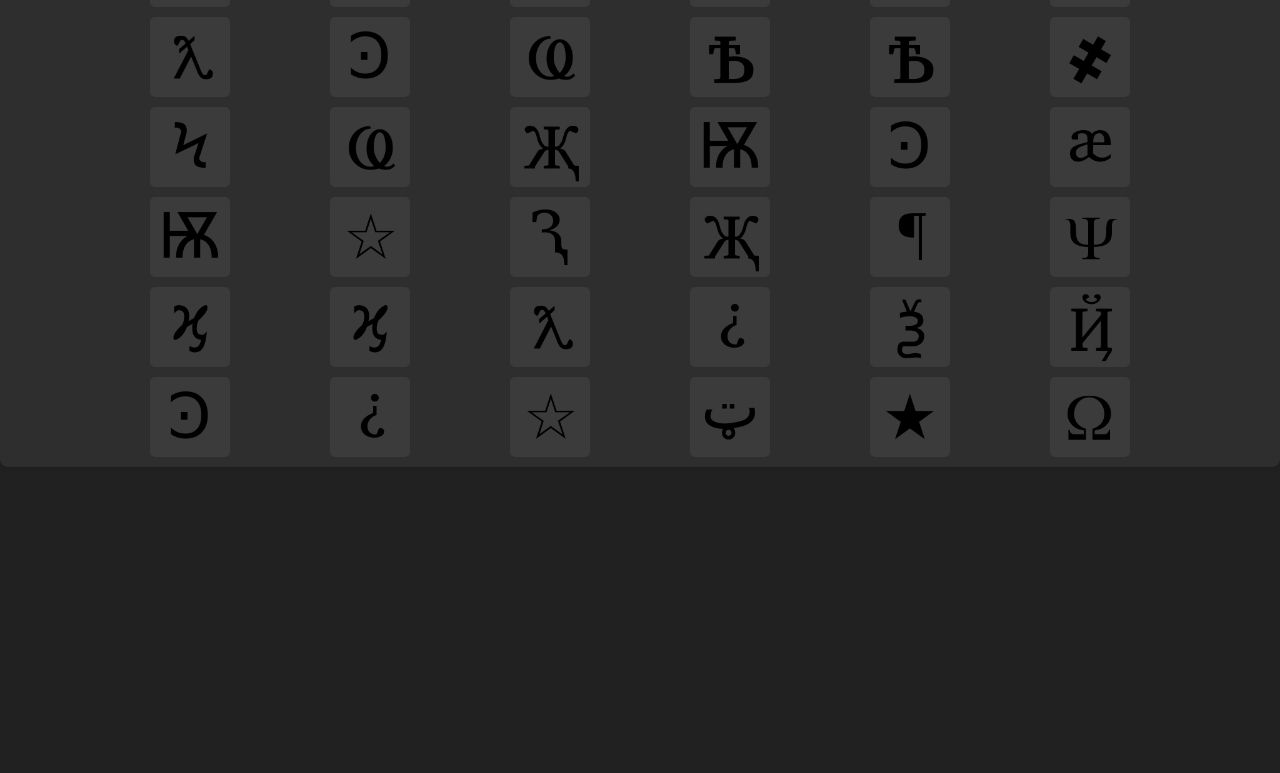
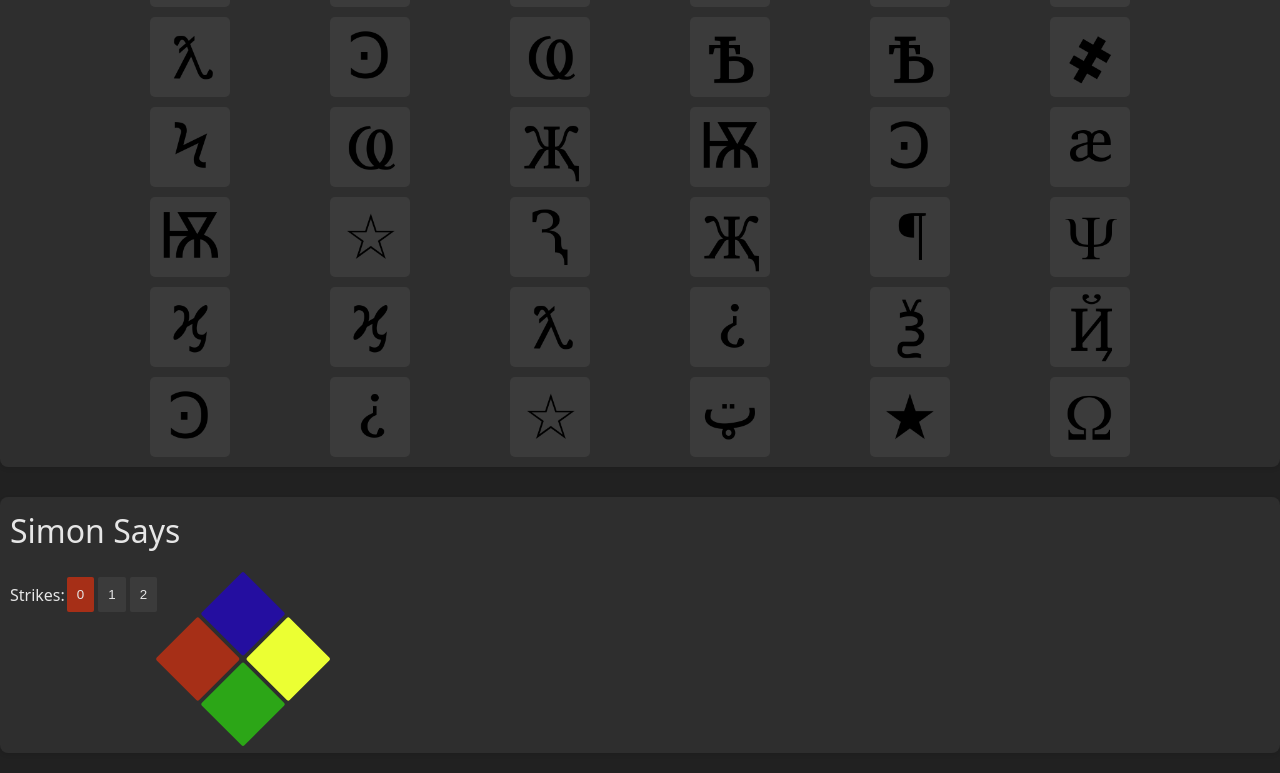
Before and after one commit to prushton2/ktane-automanual, a React (Vite) app: page / in a window 1280 px wide. Shown: the part 1300-2073 px from the top of the page. Before the commit the page ends 1787 px from the top, so only its background shows below. Built offline with nearby package versions, Linux system fonts and the light colour scheme.

Commit message:
Added simon says

```diff
--- a/src/App.tsx
+++ b/src/App.tsx
@@ -4,6 +4,7 @@ import Wires from './components.tsx/Wires'
 import Setup, { type Indicators } from './components.tsx/Setup'
 import Button from './components.tsx/Button'
 import Symbols from './components.tsx/Symbols'
+import SimonSays from './components.tsx/SimonSays'
 
 interface ComponentInfo {
   name: string
@@ -31,6 +32,10 @@ function App() {
     {
       name: "Symbols",
       component: <Symbols />
+    },
+    {
+      name: "Simon Says",
+      component: <SimonSays serialNumber={serialNumber} />
     }
   ]
 
@@ -41,9 +46,7 @@ function App() {
           <label className='modName'>{e.name}</label>
           {e.component}
         </div>
-      })
-
-      }
+      })}
     </>
   )
 }
--- a/src/components.tsx/Button.tsx
+++ b/src/components.tsx/Button.tsx
@@ -2,6 +2,7 @@ import "./Button.css";
 import "../global.css";
 import { useEffect, useState, type JSX } from 'react';
 import type { Indicators } from "./Setup";
+import { colors } from "../global";
 
 function Button({ batteries, indicators }: { batteries: number, indicators: Indicators }): JSX.Element {
     const [label, setLabel] = useState("")
@@ -13,7 +14,6 @@ function Button({ batteries, indicators }: { batteries: number, indicators: Indi
     }, [label, color, strip])
 
     const labels: string[] = ["Abort", "Detonate", "Hold", "Other"]
-    const colors: string[] = ["Red", "Green", "Blue", "Yellow", "White", "Black"]
 
     function solve(): string {
         function solveStrip(color: string): string {
@@ -56,7 +56,10 @@ function Button({ batteries, indicators }: { batteries: number, indicators: Indi
 
         if (color == "Yellow") {
             return releaseHeldStrip()
+        }
 
+        if (color == "Red" && label == "Hold") {
+            return "Press and immediately release the button"
         }
 
         return releaseHeldStrip()
--- /dev/null
+++ b/src/components.tsx/SimonSays.css
@@ -0,0 +1,109 @@
+.SSComponent {
+    display: flex;
+    margin: 10px;
+    flex-direction: row;
+
+    @media (max-width: 600px) {
+        flex-direction: column;
+    }
+}
+
+.SSStrikeSelect {
+    display: flex;
+    flex-direction: row;
+    height: min-content;
+}
+
+.SSStrikeLabel {
+    display: flex;
+    align-items: center;
+}
+
+.SSStrikeButton {
+    background-color: var(--bg-light);
+    color: var(--text);
+    border: none;
+    border-radius: 2px;
+    margin: 2px;
+    padding: 10px;
+    height: min-content;
+}
+
+.SSStrikeSelected {
+    background-color: var(--red);
+}
+
+.SSButtonPanelDiv {
+    display: flex;
+    flex-direction: column;
+    padding: 20px;
+    @media (max-width: 600px) {
+        flex-direction: row;
+    }
+}
+
+.SSButtonPanel {
+    transform: rotate(45deg);
+}
+
+.SSButtonPanel2 {
+    display: flex;
+    flex-direction: row;
+}
+
+.SSButton {
+    border: none;
+    border-radius: 2px;
+    margin: 2px;
+    padding: 30px;
+}
+
+.SSButtonRed {
+    background-color: var(--red);
+}
+
+.SSButtonGreen {
+    background-color: var(--green);
+}
+
+.SSButtonBlue {
+    background-color: var(--blue);
+}
+
+.SSButtonYellow {
+    background-color: var(--yellow);
+}
+
+.SSButtonRed:active {
+    background-color: var(--red-dark);
+}
+
+.SSButtonGreen:active {
+    background-color: var(--green-dark);
+}
+
+.SSButtonBlue:active {
+    background-color: var(--blue-dark);
+}
+
+.SSButtonYellow:active {
+    background-color: var(--yellow-dark);
+}
+
+.SSAnswerDiv {
+    display: flex;
+    flex-direction: row;
+    flex-basis: 0%;
+    flex-grow: 12;
+
+    height: 50px;
+
+    @media (max-width: 600px) {
+        flex-direction: column;
+    }
+}
+
+.SSAnswer {
+    padding: 20px;
+    margin: 2px;
+}
--- /dev/null
+++ b/src/components.tsx/SimonSays.tsx
@@ -0,0 +1,132 @@
+import "./SimonSays.css"
+import "../global.css";
+import { useEffect, useState, type JSX } from 'react';
+import type { Indicators } from "./Setup";
+import { colors } from "../global";
+
+interface AnswerMap {
+    Red: string,
+    Blue: string,
+    Green: string,
+    Yellow: string
+}
+
+export default function SimonSays({ serialNumber }: { serialNumber: string }): JSX.Element {
+    const [strikes, setStrikes] = useState(0)
+    const [answerMap, setAnswerMap] = useState<AnswerMap>({ Red: "Blue", Blue: "Red", Green: "Yellow", Yellow: "Green" })
+    const [pattern, setPattern] = useState<string[]>([])
+
+    function solve(clickedColor: string) {
+        setPattern(
+            [...pattern, clickedColor]
+        )
+    }
+
+    useEffect(() => {
+        let vowel = /[AEIOUaeiou]/i.test(serialNumber)
+        let ansmap: AnswerMap | undefined
+
+        switch (strikes) {
+            case 0:
+                if (vowel) {
+                    ansmap = {
+                        Red: "Blue",
+                        Blue: "Red",
+                        Green: "Yellow",
+                        Yellow: "Green"
+                    }
+                } else {
+                    ansmap = {
+                        Red: "Blue",
+                        Blue: "Yellow",
+                        Green: "Green",
+                        Yellow: "Red"
+                    }
+                }
+            break;
+            case 1:
+                if (vowel) {
+                    ansmap = {
+                        Red: "Yellow",
+                        Blue: "Green",
+                        Green: "Blue",
+                        Yellow: "Red"
+                    }
+                } else {
+                    ansmap = {
+                        Red: "Red",
+                        Blue: "Blue",
+                        Green: "Yellow",
+                        Yellow: "Green"
+                    }
+                }
+            break;
+            case 2:
+                if (vowel) {
+                    ansmap = {
+                        Red: "Green",
+                        Blue: "Red",
+                        Green: "Yellow",
+                        Yellow: "Blue"
+                    }
+                } else {
+                    ansmap = {
+                        Red: "Yellow",
+                        Blue: "Green",
+                        Green: "Blue",
+                        Yellow: "Red"
+                    }
+                }
+            break;
+        }
+
+        if(ansmap != undefined) {
+            setAnswerMap(ansmap)
+        }
+
+        setPattern([])
+
+    }, [serialNumber, strikes])
+
+    return <div className="SSComponent">
+        <div className="SSStrikeSelect">
+            <label className="SSStrikeLabel">Strikes:</label>
+            <button
+                className={`SSStrikeButton ${strikes === 0 ? "SSStrikeSelected" : ""}`}
+                onClick={() => setStrikes(0)}
+            >
+                0
+            </button>
+            <button
+                className={`SSStrikeButton ${strikes === 1 ? "SSStrikeSelected" : ""}`}
+                onClick={() => setStrikes(1)}
+            >
+                1
+            </button>
+            <button
+                className={`SSStrikeButton ${strikes === 2 ? "SSStrikeSelected" : ""}`}
+                onClick={() => setStrikes(2)}
+            >
+                2
+            </button>
+        </div>
+        <div className="SSButtonPanelDiv">
+            <div className="SSButtonPanel">
+                <div className="SSButtonPanel2">
+                    <button onClick={() => solve("Blue")} className="SSButton SSButtonBlue"></button>
+                    <button onClick={() => solve("Yellow")} className="SSButton SSButtonYellow"></button>
+                </div>
+                <div className="SSButtonPanel2">
+                    <button onClick={() => solve("Red")} className="SSButton SSButtonRed"></button>
+                    <button onClick={() => solve("Green")} className="SSButton SSButtonGreen"></button>
+                </div>
+            </div>
+        </div>
+        <div className="SSAnswerDiv">
+            {pattern.map((e) => {
+                let answer = answerMap[e as keyof AnswerMap]
+                return <label className={`SSAnswer SSButton${answer}`}></label>
+            })}
+        </div>
+    </div>
+}
--- a/src/components.tsx/Symbols.tsx
+++ b/src/components.tsx/Symbols.tsx
@@ -61,15 +61,13 @@ function Symbols(): JSX.Element {
         ]
     ]
 
-
-
-
     return <div className="SymbolsDiv">
-        {symbols.map((e) => {
-            return <div className="SymbolColumn">
-                {e.map((i) => {
+        {symbols.map((e, index) => {
+            return <div key={`symbols.column[${index}]`} className="SymbolColumn">
+                {e.map((i, symIndex) => {
                     let key = parseInt(i)
                     return <img
+                        key={`symbols[${index}][${symIndex}]`}
                         onClick={() => setHighlightedSymbols({
                             ...highlightedSymbols,
                             [key]: !highlightedSymbols[key as keyof HightlightedSymbols]
--- a/src/components.tsx/Wires.tsx
+++ b/src/components.tsx/Wires.tsx
@@ -1,6 +1,7 @@
 import "./Wires.css"
 import "../global.css"
 import { useEffect, useState, type JSX } from 'react'
+import { colors } from "../global";
 
 function Wires({serialNumber}: {serialNumber: string}): JSX.Element {
     const [realWires, setRealWires] = useState<string[]>(["Empty", "Empty", "Empty", "Empty", "Empty", "Empty"])
@@ -18,7 +19,6 @@ function Wires({serialNumber}: {serialNumber: string}): JSX.Element {
 
     function renderWires(): JSX.Element[] {
         let wiresElement: JSX.Element[] = []
-        let colors: string[] = ["Red", "Green", "Blue", "Yellow", "White", "Black"]
 
         for (let i = 0; i < 6; i++) {
             wiresElement[i] = <div key={`wires.colors.row[${i}]`} className="WireButtonRow">
--- /dev/null
+++ b/src/global.tsx
@@ -0,0 +1 @@
+export const colors: string[] = ["Red", "Green", "Blue", "Yellow", "White", "Black"]
```
